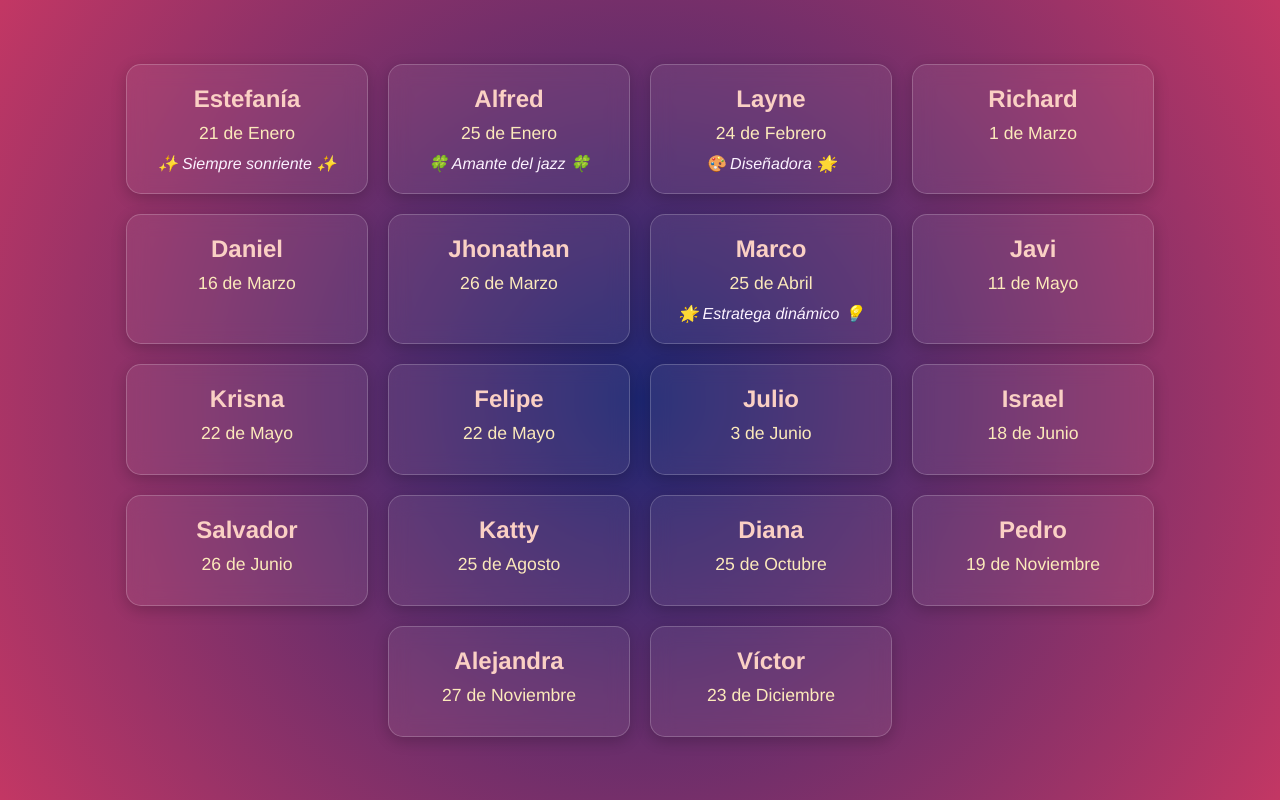
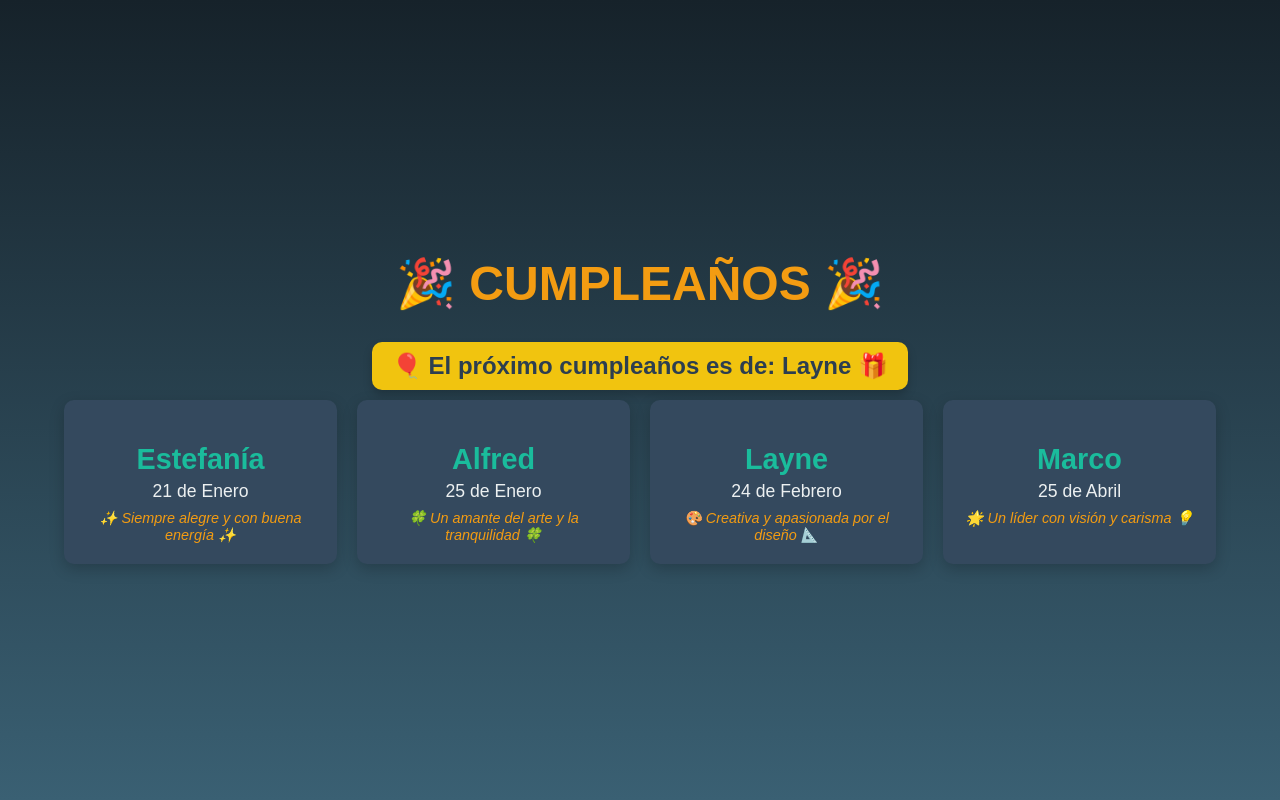
Before and after one commit to felipeosiris/cumplea-os, a plain HTML site: page index.html in a window 1280 px wide. Drawn offline with Linux system fonts and the light colour scheme.

Commit message:
Mensajes personalizados y 'cumpleaños de hoy' + 'próximo cumpleaños' con diseño destacado

```diff
--- a/index.html
+++ b/index.html
@@ -6,154 +6,160 @@
     <title>Cumpleaños Especiales</title>
     <style>
         body {
-            font-family: 'Helvetica', Arial, sans-serif;
-            background: radial-gradient(circle, #1d2671, #c33764);
-            color: #fff;
+            font-family: 'Poppins', 'Arial', sans-serif;
+            background: linear-gradient(to bottom, #16222a, #3a6073);
+            color: #ecf0f1;
             margin: 0;
             padding: 0;
             display: flex;
+            flex-direction: column;
+            align-items: center;
             justify-content: center;
-            align-items: center;
             min-height: 100vh;
         }
 
+        h1 {
+            font-size: 3em;
+            margin: 20px 0;
+            text-align: center;
+            color: #f39c12;
+            text-transform: uppercase;
+        }
+
+        .today, .next-birthday {
+            font-size: 1.5em;
+            padding: 10px 20px;
+            margin: 10px;
+            border-radius: 10px;
+            background: #f1c40f;
+            color: #2c3e50;
+            font-weight: 600;
+            text-align: center;
+            box-shadow: 0px 5px 10px rgba(0, 0, 0, 0.2);
+        }
+
         .container {
-            display: flex;
-            flex-wrap: wrap;
-            justify-content: center;
+            display: grid;
+            grid-template-columns: repeat(auto-fit, minmax(250px, 1fr));
             gap: 20px;
-            padding: 20px;
-            max-width: 1200px;
-            animation: fadeIn 1s ease-in-out;
+            text-align: center;
+            width: 90%;
         }
 
         .card {
-            background: #ffffff10;
-            backdrop-filter: blur(10px);
-            border-radius: 15px;
-            box-shadow: 0px 4px 15px rgba(0, 0, 0, 0.2);
+            background-color: #34495e;
+            border-radius: 10px;
             padding: 20px;
-            width: 200px;
-            text-align: center;
-            border: 1px solid rgba(255, 255, 255, 0.2);
-            transform: translateY(0);
-            transition: transform 0.3s, box-shadow 0.3s;
+            box-shadow: 0px 5px 15px rgba(0, 0, 0, 0.2);
+            transition: transform 0.3s;
         }
 
         .card:hover {
-            transform: translateY(-10px);
-            box-shadow: 0px 10px 20px rgba(255, 255, 255, 0.3);
+            transform: translateY(-5px);
         }
 
         .card h2 {
-            font-size: 1.5em;
-            font-weight: bold;
-            margin: 0;
-            color: #fad0c4;
+            font-size: 1.8em;
+            margin-bottom: 5px;
+            color: #1abc9c;
         }
 
         .card p {
+            margin: 5px 0;
             font-size: 1.1em;
-            color: #fceabb;
-            margin: 10px 0;
+            color: #ecf0f1;
         }
 
         .card span {
             display: block;
             margin-top: 8px;
             font-style: italic;
-            color: #fcf2ff;
+            color: #f39c12;
+            font-size: 0.9em;
         }
 
-        @keyframes fadeIn {
+        @keyframes glow {
             from {
-                opacity: 0;
+                box-shadow: 0 0 5px #f39c12;
             }
             to {
-                opacity: 1;
+                box-shadow: 0 0 20px #f39c12;
             }
+        }
+
+        .highlight {
+            border: 2px solid #f1c40f;
+            animation: glow 1.5s ease-in-out infinite alternate;
         }
     </style>
 </head>
 <body>
-    <div class="container">
-        <!-- Cumpleaños ordenados cronológicamente -->
-        <div class="card">
+    <h1>🎉 Cumpleaños 🎉</h1>
+    <div class="today" id="today-birthday" style="display: none;">🎂 Hoy es el cumpleaños de: <strong></strong> 🎉</div>
+    <div class="next-birthday" id="next-birthday" style="display: none;">🎈 El próximo cumpleaños es de: <strong></strong> 🎁</div>
+
+    <div class="container" id="birthday-container">
+        <!-- Cumpleaños con mensajes añadidos -->
+        <div class="card" data-date="01-21">
             <h2>Estefanía</h2>
             <p>21 de Enero</p>
-            <span>✨ Siempre sonriente ✨</span>
+            <span>✨ Siempre alegre y con buena energía ✨</span>
         </div>
-        <div class="card">
+        <div class="card" data-date="01-25">
             <h2>Alfred</h2>
             <p>25 de Enero</p>
-            <span>🍀 Amante del jazz 🍀</span>
+            <span>🍀 Un amante del arte y la tranquilidad 🍀</span>
         </div>
-        <div class="card">
+        <div class="card" data-date="02-24">
             <h2>Layne</h2>
             <p>24 de Febrero</p>
-            <span>🎨 Diseñadora 🌟</span>
+            <span>🎨 Creativa y apasionada por el diseño 📐</span>
         </div>
-        <div class="card">
-            <h2>Richard</h2>
-            <p>1 de Marzo</p>
-        </div>
-        <div class="card">
-            <h2>Daniel</h2>
-            <p>16 de Marzo</p>
-        </div>
-        <div class="card">
-            <h2>Jhonathan</h2>
-            <p>26 de Marzo</p>
-        </div>
-        <div class="card">
+        <div class="card" data-date="04-25">
             <h2>Marco</h2>
             <p>25 de Abril</p>
-            <span>🌟 Estratega dinámico 💡</span>
+            <span>🌟 Un líder con visión y carisma 💡</span>
         </div>
-        <div class="card">
-            <h2>Javi</h2>
-            <p>11 de Mayo</p>
-        </div>
-        <div class="card">
-            <h2>Krisna</h2>
-            <p>22 de Mayo</p>
-        </div>
-        <div class="card">
-            <h2>Felipe</h2>
-            <p>22 de Mayo</p>
-        </div>
-        <div class="card">
-            <h2>Julio</h2>
-            <p>3 de Junio</p>
-        </div>
-        <div class="card">
-            <h2>Israel</h2>
-            <p>18 de Junio</p>
-        </div>
-        <div class="card">
-            <h2>Salvador</h2>
-            <p>26 de Junio</p>
-        </div>
-        <div class="card">
-            <h2>Katty</h2>
-            <p>25 de Agosto</p>
-        </div>
-        <div class="card">
-            <h2>Diana</h2>
-            <p>25 de Octubre</p>
-        </div>
-        <div class="card">
-            <h2>Pedro</h2>
-            <p>19 de Noviembre</p>
-        </div>
-        <div class="card">
-            <h2>Alejandra</h2>
-            <p>27 de Noviembre</p>
-        </div>
-        <div class="card">
-            <h2>Víctor</h2>
-            <p>23 de Diciembre</p>
-        </div>
+        <!-- ... añadir otras tarjetas aquí ... -->
     </div>
+
+    <script>
+        const today = new Date();
+        const todayStr = `${String(today.getMonth() + 1).padStart(2, '0')}-${String(today.getDate()).padStart(2, '0')}`;
+
+        const birthdayCards = document.querySelectorAll('.card');
+        const todayContainer = document.getElementById('today-birthday');
+        const nextContainer = document.getElementById('next-birthday');
+
+        let closestDate = null;
+        let closestName = null;
+
+        birthdayCards.forEach(card => {
+            const date = card.dataset.date;
+
+            if (date === todayStr) {
+                todayContainer.style.display = 'block';
+                todayContainer.innerHTML = `🎂 Hoy es el cumpleaños de: <strong>${card.querySelector('h2').innerText}</strong> 🎉`;
+                card.classList.add('highlight');
+            }
+
+            const [month, day] = date.split('-');
+            const thisYear = new Date(today.getFullYear(), month - 1, day);
+
+            if (thisYear < today) {
+                thisYear.setFullYear(today.getFullYear() + 1);
+            }
+
+            if (!closestDate || thisYear < closestDate) {
+                closestDate = thisYear;
+                closestName = card.querySelector('h2').innerText;
+            }
+        });
+
+        if (closestName && closestDate.toISOString().includes(todayStr) === false) {
+            nextContainer.style.display = 'block';
+            nextContainer.innerHTML = `🎈 El próximo cumpleaños es de: <strong>${closestName}</strong> 🎁`;
+        }
+    </script>
 </body>
 </html>
```
